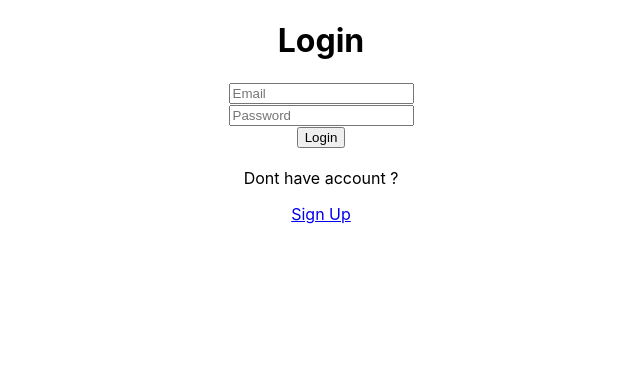
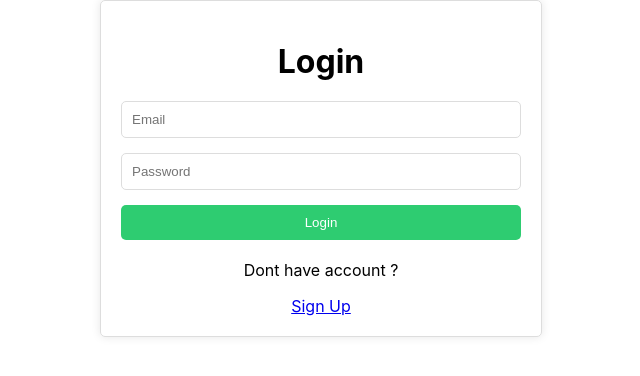
Before and after one commit to athuljain/login-registraion-mern, a React (Create React App) app in the folder front-end/: page / in a window 1280 px wide. Shown: the top 376 px of the page, without its empty margins (319-959 px from the left). Built offline with nearby package versions, Linux system fonts and the light colour scheme.

Commit message:
Login css Update

```diff
--- a/front-end/src/component/Login.jsx
+++ b/front-end/src/component/Login.jsx
@@ -2,7 +2,7 @@ import { useContext } from "react";
 import { myContext } from "../Context.js";
 import axios from "axios";
 import { Link, useNavigate } from "react-router-dom";
-import "./Style/Registraion.css"
+import "./Style/Login.css"
 
 export default function Login() {
   const nav = useNavigate();
@@ -39,23 +39,23 @@ export default function Login() {
     }
   };
   return (
-    <div>
-      <h1>Login</h1>
-      <input
+    <div className="login-container">
+      <h1 className="login-head">Login</h1>
+      <input className="login-input"
         type="email"
         placeholder="Email"
         value={email}
         onChange={(e) => setEmail(e.target.value)}
       />{" "}
       <br></br>
-      <input
+      <input className="login-input"
         type="password"
         placeholder="Password"
         value={password}
         onChange={(e) => setPassword(e.target.value)}
       />{" "}
       <br></br>
-      <button onClick={Login}>Login</button>
+      <button className="login-btn" onClick={Login}>Login</button>
       <p>Dont have account ?</p>
       <Link to={"/register"}>Sign Up</Link>
     </div>
--- a/front-end/src/component/Style/Home.css
+++ b/front-end/src/component/Style/Home.css
@@ -1,6 +1,7 @@
 .container {
     max-width: 800px;
     margin: 0 auto;
+
   }
 
   .sub-Container {
--- /dev/null
+++ b/front-end/src/component/Style/Login.css
@@ -0,0 +1,54 @@
+.login-container {
+    max-width: 400px;
+    margin: 0 auto;
+    padding: 20px;
+    border: 1px solid #ddd;
+    border-radius: 5px;
+    box-shadow: 0 0 10px rgba(0, 0, 0, 0.1);
+  }
+
+  .login-head {
+    text-align: center;
+    font-size: 2em;
+    margin-bottom: 20px;
+  }
+
+  .login-input {
+    width: 100%;
+    padding: 10px;
+    margin-bottom: 15px;
+    box-sizing: border-box;
+    border: 1px solid #ddd;
+    border-radius: 5px;
+  }
+
+  .login-btn {
+    width: 100%;
+    padding: 10px;
+    background-color: #2ecc71;
+    color: #fff;
+    border: none;
+    border-radius: 5px;
+    cursor: pointer;
+  }
+
+  .login-btn:hover {
+    background-color: #27ae60;
+  }
+
+  p {
+    text-align: center;
+    margin-top: 20px;
+  }
+
+  Link {
+    display: block;
+    text-align: center;
+    margin-top: 10px;
+    text-decoration: none;
+    color: #3498db;
+  }
+
+  Link:hover {
+    color: #2980b9;
+  }
```
